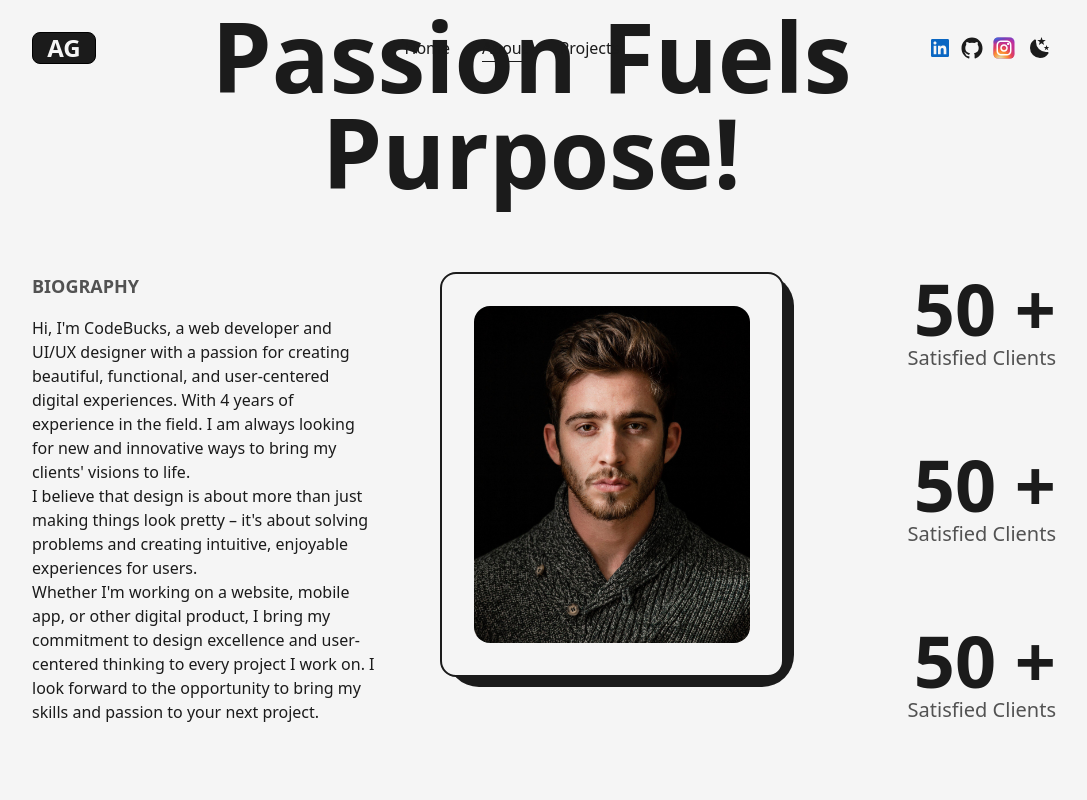
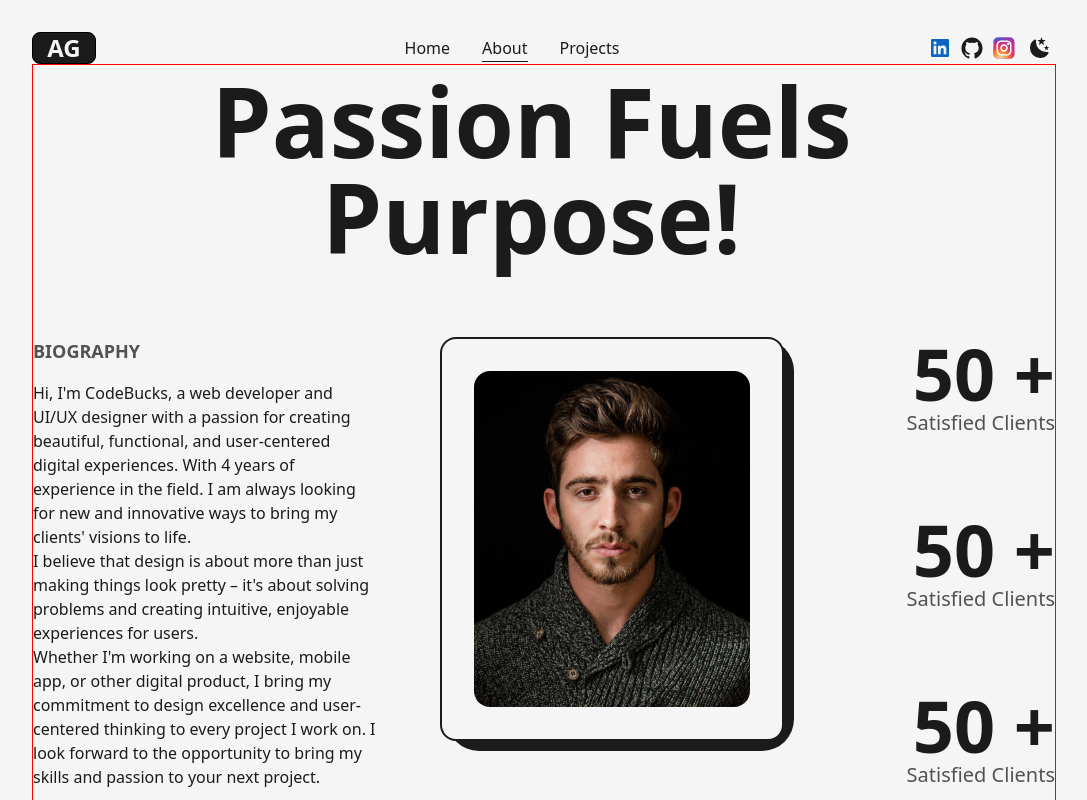
Before and after one commit to andregn26/my-portfolio, a Next.js app: page /about in a window 1280 px wide. Shown: the top 800 px of the page, without its empty margins (96-1183 px from the left). Built offline with nearby package versions, Linux system fonts and the light colour scheme.

Commit message:
updated layout

```diff
--- a/app/about/page.jsx
+++ b/app/about/page.jsx
@@ -37,7 +37,7 @@ const About = () => {
 	return (
 		<>
 			<TransitionEffect />
-			<div className="flex flex-col items-center justify-center w-full">
+			<div className="flex flex-col items-center justify-center w-full  border_test">
 				<AnimatedText
 					className="mb-16 lg:!text-7xl sm:!text-6xl xs:!text-4xl sm:mb-8"
 					text="Passion Fuels Purpose!"
@@ -50,21 +50,28 @@ const About = () => {
 							Biography
 						</h2>
 						<p className="font-medium">
-							Hi, I'm CodeBucks, a web developer and UI/UX designer with a passion for
-							creating beautiful, functional, and user-centered digital experiences.
-							With 4 years of experience in the field. I am always looking for new and
-							innovative ways to bring my clients' visions to life.
+							Hi, I'm CodeBucks, a web developer and UI/UX
+							designer with a passion for creating
+							beautiful, functional, and user-centered
+							digital experiences. With 4 years of
+							experience in the field. I am always looking
+							for new and innovative ways to bring my
+							clients' visions to life.
 						</p>
 						<p className="font-medium">
-							I believe that design is about more than just making things look pretty
-							– it's about solving problems and creating intuitive, enjoyable
-							experiences for users.
+							I believe that design is about more than
+							just making things look pretty – it's about
+							solving problems and creating intuitive,
+							enjoyable experiences for users.
 						</p>
 						<p className="font-medium">
-							Whether I'm working on a website, mobile app, or other digital product,
-							I bring my commitment to design excellence and user-centered thinking to
-							every project I work on. I look forward to the opportunity to bring my
-							skills and passion to your next project.
+							Whether I'm working on a website, mobile
+							app, or other digital product, I bring my
+							commitment to design excellence and
+							user-centered thinking to every project I
+							work on. I look forward to the opportunity
+							to bring my skills and passion to your next
+							project.
 						</p>
 					</div>
 					{/* IMAGE */}
--- a/app/layout.jsx
+++ b/app/layout.jsx
@@ -9,10 +9,11 @@ import { usePathname } from "next/navigation";
 
 const montserrat = Montserrat({ subsets: ["latin"], variable: "--font-mont" });
 
-export default function RootLayout({ children, className = "" }) {
+export default function RootLayout({ children }) {
 	return (
 		<html lang="en">
-			<body className={`font-mont bg-light dark:bg-dark text-dark dark:text-light`}>
+			<body
+				className={`font-mont bg-light dark:bg-dark text-dark dark:text-light relative`}>
 				<Script id="theme-switcher" strategy="beforeInteractive">
 					{`if (localStorage.theme === 'dark' || (!('theme' in localStorage) && window.matchMedia('(prefers-color-scheme: dark)').matches)) {
   document.documentElement.classList.add('dark')
@@ -20,9 +21,17 @@ export default function RootLayout({ children, className = "" }) {
   document.documentElement.classList.remove('dark')
 }`}
 				</Script>
-				<Navbar />
+				<Navbar
+					className="w-full
+				px-32 lg:px-24 md:px-16 sm:px-8 py-8 mb-8 f
+				ont-medium
+				flex items-center justify-between
+				absolute top-0 left-0"
+				/>
 				<main
-					className={` px-32 inline-block z-0 w-full h-full xl:px-24 lg:px-16 md:px-12 sm:px-8 ${className}`}>
+					className={`  inline-block z-0
+					px-32 xl:px-24 lg:px-16 md:px-12 sm:px-8 mt-16 md:mt-24
+					 w-full h-full relative`}>
 					{children}
 				</main>
 				<Footer />
--- a/app/page.jsx
+++ b/app/page.jsx
@@ -17,7 +17,7 @@ export default function Home() {
 		<>
 			<TransitionEffect />
 			{/* MAIN CONTAINER */}
-			<div className="flex items-center justify-center w-full mt-8 sm:pt-8 md:pt-16 lg:flex-col min-h-screen">
+			<div className=" flex min-h-[calc(100vh-64px)] items-center justify-center w-full  lg:flex-col ">
 				{/* IMAGE CONTAINER */}
 				<div className="w-1/2 md:w-full">
 					<Image
@@ -27,6 +27,14 @@ export default function Home() {
 						alt="andre_gregorio_profile_pic"
 						className="w-[80%] h-auto lg:hidden md:inline-block md:w-full"
 					/>
+					<div className="w-[80%] md:w-full lg:hidden">
+						<h4 className="text-right text-sm font-normal italic">
+							My portrait by the eyes of Henri Rousseau
+						</h4>
+						<p className="text-right text-xs font-extralight mt-1 italic">
+							Created using Midjourney AI
+						</p>
+					</div>
 				</div>
 				{/* TEXT CONTAINER */}
 				<div className="w-1/2 flex flex-col items-center  self-center lg:w-full">
--- a/components/Navbar.jsx
+++ b/components/Navbar.jsx
@@ -112,13 +112,21 @@ const NavlinksMobile = ({ handleClickMenu, className = "" }) => {
 	return (
 		<nav className={`${className} flex items-center flex-col justify-center`}>
 			<CustomMobileLink toggleMenu={handleClickMenu} href="/" title="Home" />
-			<CustomMobileLink toggleMenu={handleClickMenu} href="/about" title="About" />
-			<CustomMobileLink toggleMenu={handleClickMenu} href="/projects" title="Projects" />
+			<CustomMobileLink
+				toggleMenu={handleClickMenu}
+				href="/about"
+				title="About"
+			/>
+			<CustomMobileLink
+				toggleMenu={handleClickMenu}
+				href="/projects"
+				title="Projects"
+			/>
 		</nav>
 	);
 };
 
-export const Navbar = () => {
+export const Navbar = ({ className = "" }) => {
 	const [mode, setMode] = useThemeSwitcher();
 	const [isOpen, setIsOpen] = useState(false);
 	const handleClickMenu = () => {
@@ -127,12 +135,15 @@ export const Navbar = () => {
 
 	return (
 		<>
-			<header className="w-full px-32 lg:px-24 md:px-16 sm:px-8 py-8 font-medium flex items-center justify-between absolute top-0 left-0">
+			<header className={`${className}`}>
 				<div className="flex justify-between w-full items-center">
 					{/* LEFT SIDE */}
 					<div className="flex lg:justify-between lg:w-full gap-2">
 						<Logo className="flex items-center justify-center" />
-						<MenuIcon handleClickMenu={handleClickMenu} isOpen={isOpen} />
+						<MenuIcon
+							handleClickMenu={handleClickMenu}
+							isOpen={isOpen}
+						/>
 					</div>
 
 					{/* CENTER */}
@@ -150,19 +161,32 @@ export const Navbar = () => {
 							<SocialMediaIcon href="https://github.com/andregn26">
 								<InstagramIcon />
 							</SocialMediaIcon>
-							<ThemeButton mode={mode} setMode={setMode} />
+							<ThemeButton
+								mode={mode}
+								setMode={setMode}
+							/>
 						</nav>
 					</div>
 					{/* PAGES NAVIGATION  MOBILE*/}
 					{isOpen ? (
 						<motion.div
-							initial={{ scale: 0, opacity: 0, x: "-50%", y: "-50%" }}
-							transition={{ ease: "easeOut", duration: 0.4 }}
+							initial={{
+								scale: 0,
+								opacity: 0,
+								x: "-50%",
+								y: "-50%",
+							}}
+							transition={{
+								ease: "easeOut",
+								duration: 0.4,
+							}}
 							animate={{ scale: 1, opacity: 1 }}
 							className="bg-dark/90 dark:bg-light/75
 				min-w-[70vw] rounded-lg backdrop-blur-md py-32
 				flex flex-col justify-between items-center fixed top-1/2 left-1/2 -translate-x-1/2 -translate-y-1/2 z-30">
-							<NavlinksMobile handleClickMenu={handleClickMenu} />
+							<NavlinksMobile
+								handleClickMenu={handleClickMenu}
+							/>
 							{/* SOCIAL MEDIA NAVIGATION & THEME SWITCHER */}
 							<nav className="flex items-center justify-center flex-wrap gap-2 sm:gap-1 mt-2">
 								<motion.a
@@ -189,7 +213,10 @@ export const Navbar = () => {
 									className="w-6 h-auto">
 									<InstagramIcon />
 								</motion.a>
-								<ThemeButton mode={mode} setMode={setMode} />
+								<ThemeButton
+									mode={mode}
+									setMode={setMode}
+								/>
 							</nav>
 						</motion.div>
 					) : null}
```
